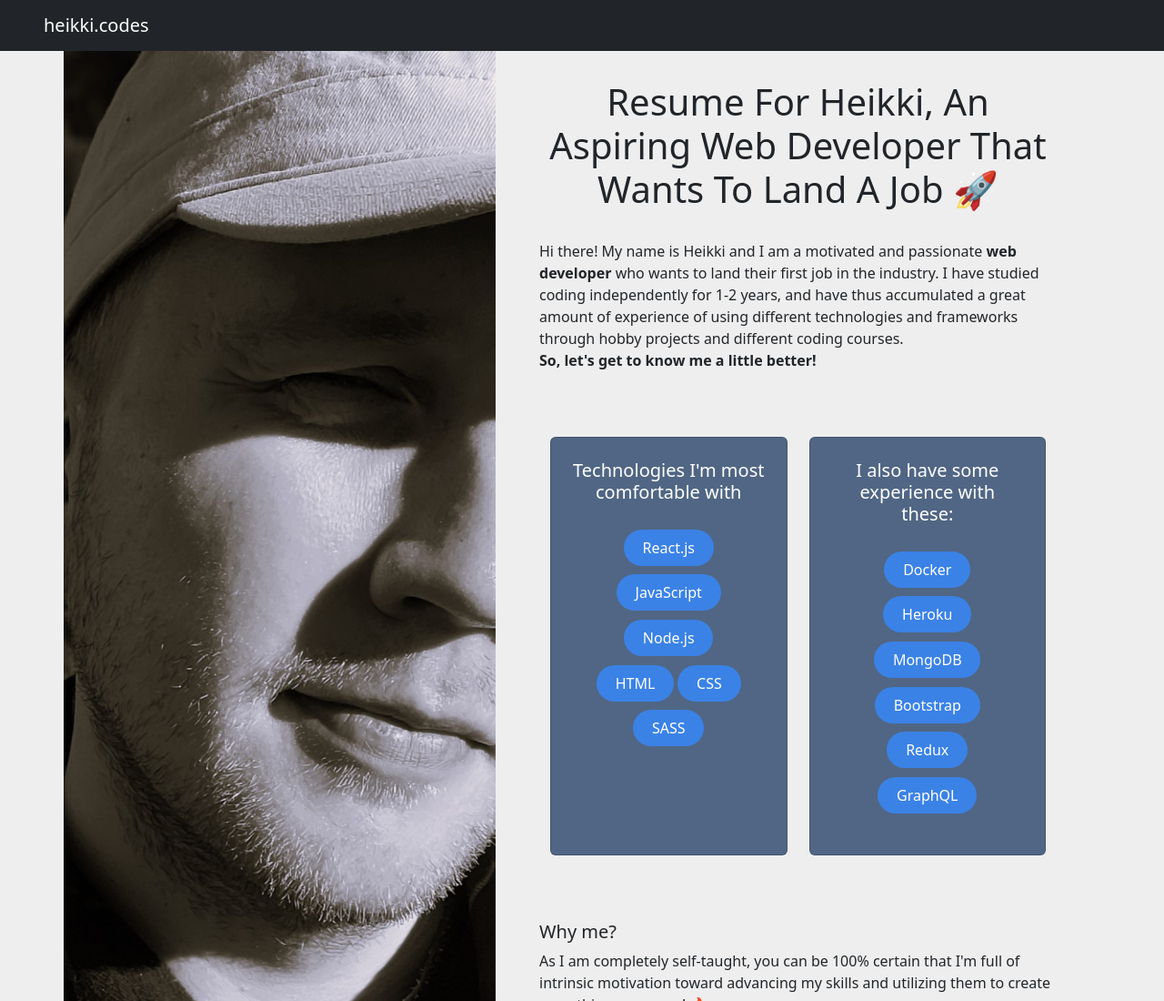
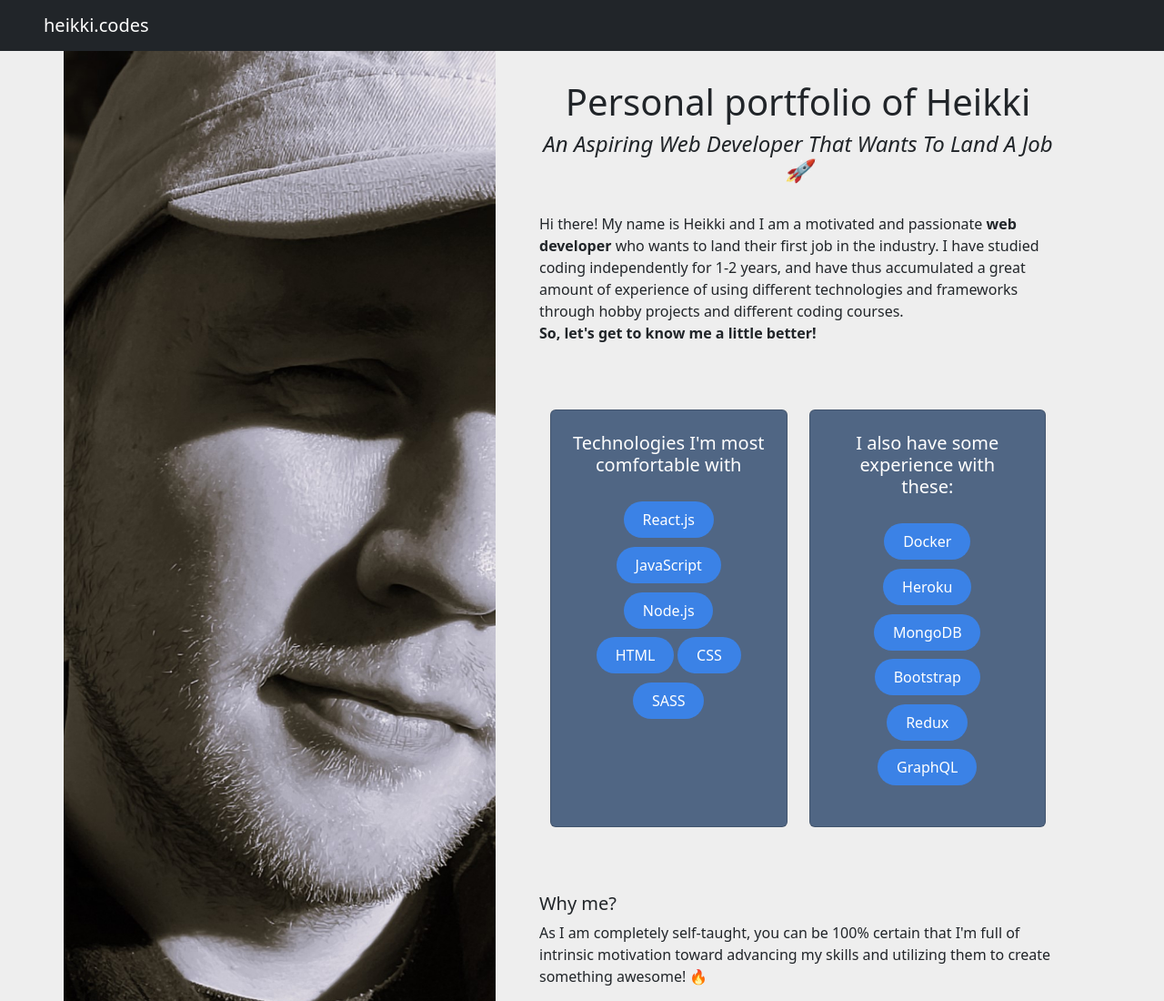
Before and after one commit to heikkikoodaa/heikki.codes, a plain HTML site: page index.html in a window 1280 px wide. Shown: the top 1100 px of the page at 91% size. Drawn offline with nearby package versions, Linux system fonts and the light colour scheme.

Commit message:
Fix text and add subheading

```diff
--- a/assets/css/style.css
+++ b/assets/css/style.css
@@ -23,7 +23,7 @@ body {
 }
 
 .hero-title {
-  margin: 2rem 0;
+  margin: 2rem 0 0 0;
   text-align: center;
 }
 
--- a/index.html
+++ b/index.html
@@ -34,9 +34,9 @@
         </div>
         <div class="col-md-12 col-lg-7 px-5">
           <h1 class="hero-title">
-            Resume For Heikki, An Aspiring Web Developer That Wants To Land A
-            Job 🚀
+            Personal portfolio of Heikki
           </h1>
+          <h4 class="text-center py-2 mb-4 subheading"><em>An Aspiring Web Developer That Wants To Land A Job 🚀</em></h4>
           <p>
             Hi there! My name is Heikki and I am a motivated and passionate
             <strong>web developer</strong> who wants to land their first job in the
```
